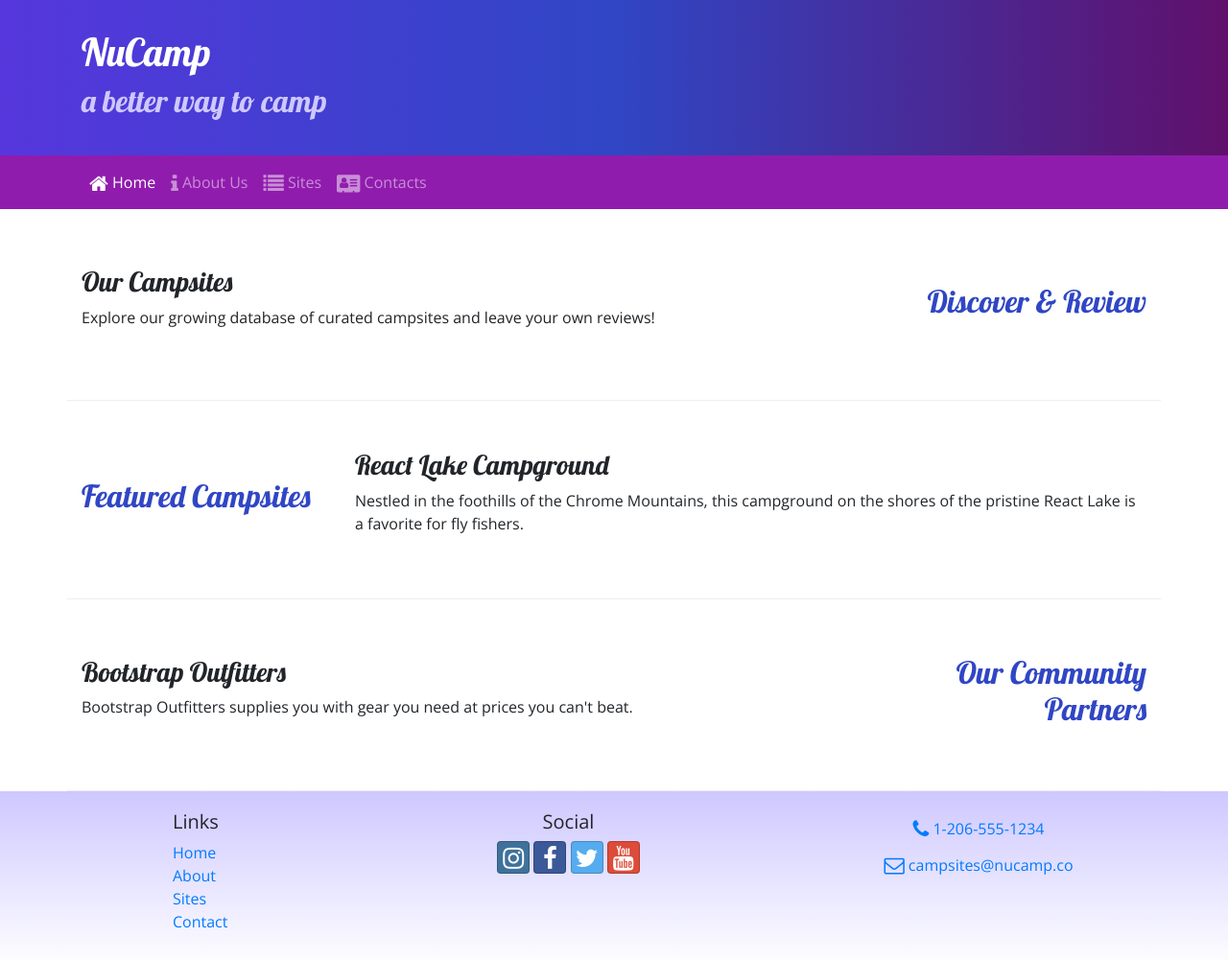
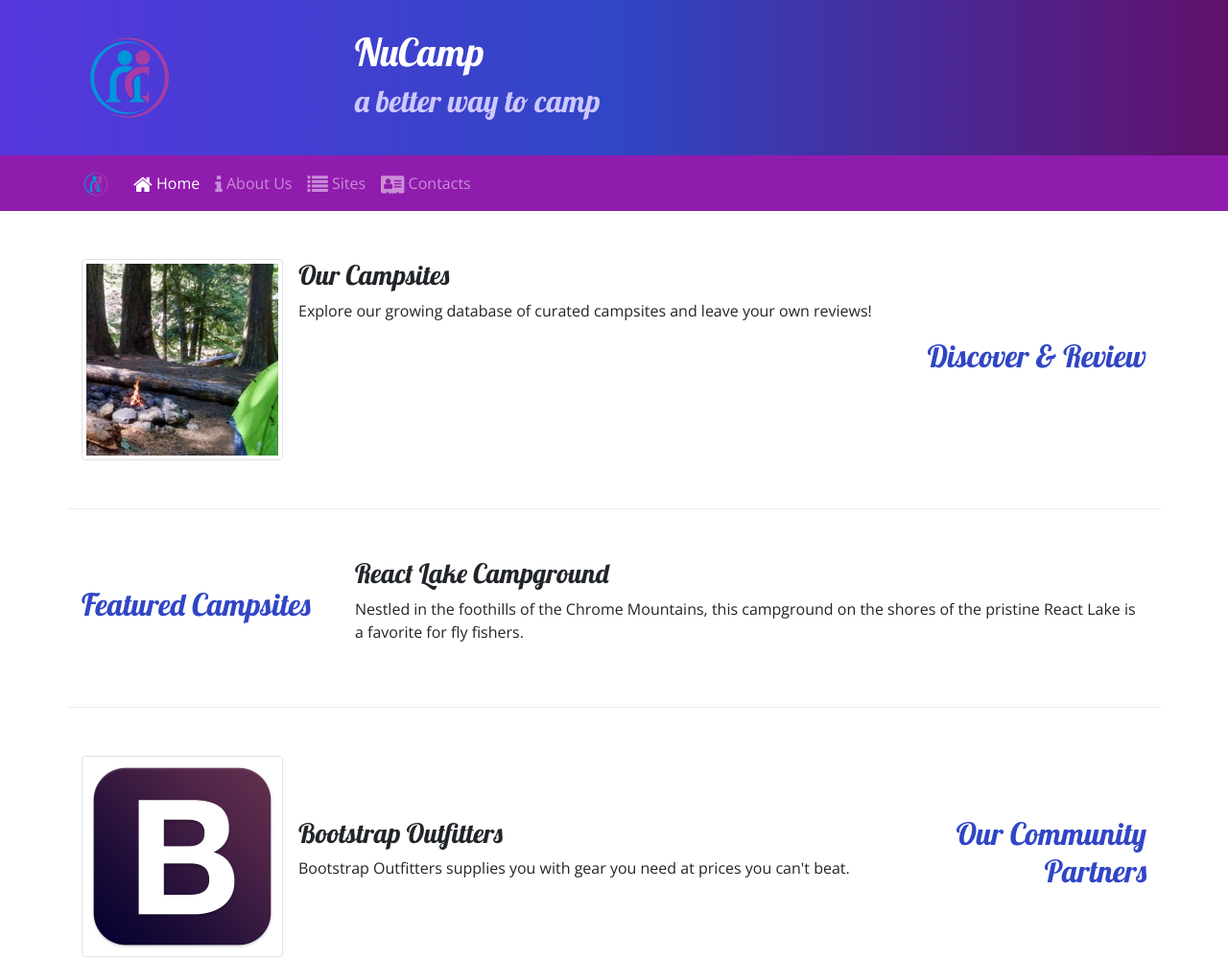
Before and after one commit to joshuawilliams-cjw/NuCamp-site, a website: page index.html in a window 1280 px wide. Shown: the top 1001 px of the page at 96% size. Drawn offline with nearby package versions, Linux system fonts and the light colour scheme.

Commit message:
Images and Media

```diff
--- a/index.html
+++ b/index.html
@@ -24,6 +24,9 @@
     <header class="jumbotron jumbotron-fluid">
         <div class="container">
             <div class="row">
+                <div class="col-4 col-sm-3 col-med-2 align-self-center">
+                    <a href="index.html"><img src="img/logo.png" class="img-fluid" /></a>
+                </div>
                 <div class="col">
                     <h1>NuCamp</h1>
                     <h2>a better way to camp</h2>
@@ -34,7 +37,9 @@
 
     <nav class="navbar navbar-expand-sm navbar-dark sticky-top">
         <div class="container">
-            <button class="navbar-toggler ml-auto" type="button"
+         <a class="navbar-brand" href="#"><img src="img/logo.png"
+            height="30" width="30" /></a>
+            <button class="navbar-toggler" type="button"
             data-toggle="collapse" date-target="#nucampNavbar">
                 <span class="navbar-toggler-icon"></span>
             </button>
@@ -55,8 +60,13 @@
                 <h2 class="text-sm-right">Discover & Review</h2>
             </div>
             <div class="col">
-                <h3>Our Campsites</h3>
-                <p class="d-none d-sm-block">Explore our growing database of curated campsites and leave your own reviews!</p>
+                <div class="media">
+                    <img class="d-flex mr-3 img-thumbnail" src="img/breadcrumb-trail-thumb.jpg" alt="Breadcrumb Trail thumbnail" />
+                    <div class="media-body align self-center">
+                        <h3>Our Campsites</h3>
+                        <p class="d-none d-sm-block">Explore our growing database of curated campsites and leave your own reviews!</p>
+                    </div>
+                </div>
             </div>
         </div>
 
@@ -76,8 +86,13 @@
                 <h2 class="text-sm-right">Our Community Partners</h2>
             </div>
             <div class="col">
-                <h3>Bootstrap Outfitters</h3>
-                <p class="d-none d-sm-block">Bootstrap Outfitters supplies you with gear you need at prices you can't beat.</p>
+                <div class="media">
+                    <img class="d-dlex mr-3 img-thumbnail" src="img/bootstrap-thumb.png" alt="Bootstrap Outfitters" />
+                    <div class="media-body align-self-center">
+                        <h3>Bootstrap Outfitters</h3>
+                        <p class="d-none d-sm-block">Bootstrap Outfitters supplies you with gear you need at prices you can't beat.</p>
+                    </div>
+                </div>
             </div>
         </div>
     </div>
```
Also changed, not shown: aboutus.html (+6 -1 lines), contactus.html (+6 -1 lines), img/bootstrap-thumb.png (added), img/breadcrumb-trail-thumb.jpg (added), img/breadcrumb-trail.jpg (added), img/chrome-river-thumb.jpg (added), img/chrome-river.jpg (added), img/logo.png (added), img/react-lake-thumb.jpg (added), img/react-lake.jpg (added), 1 other file.
